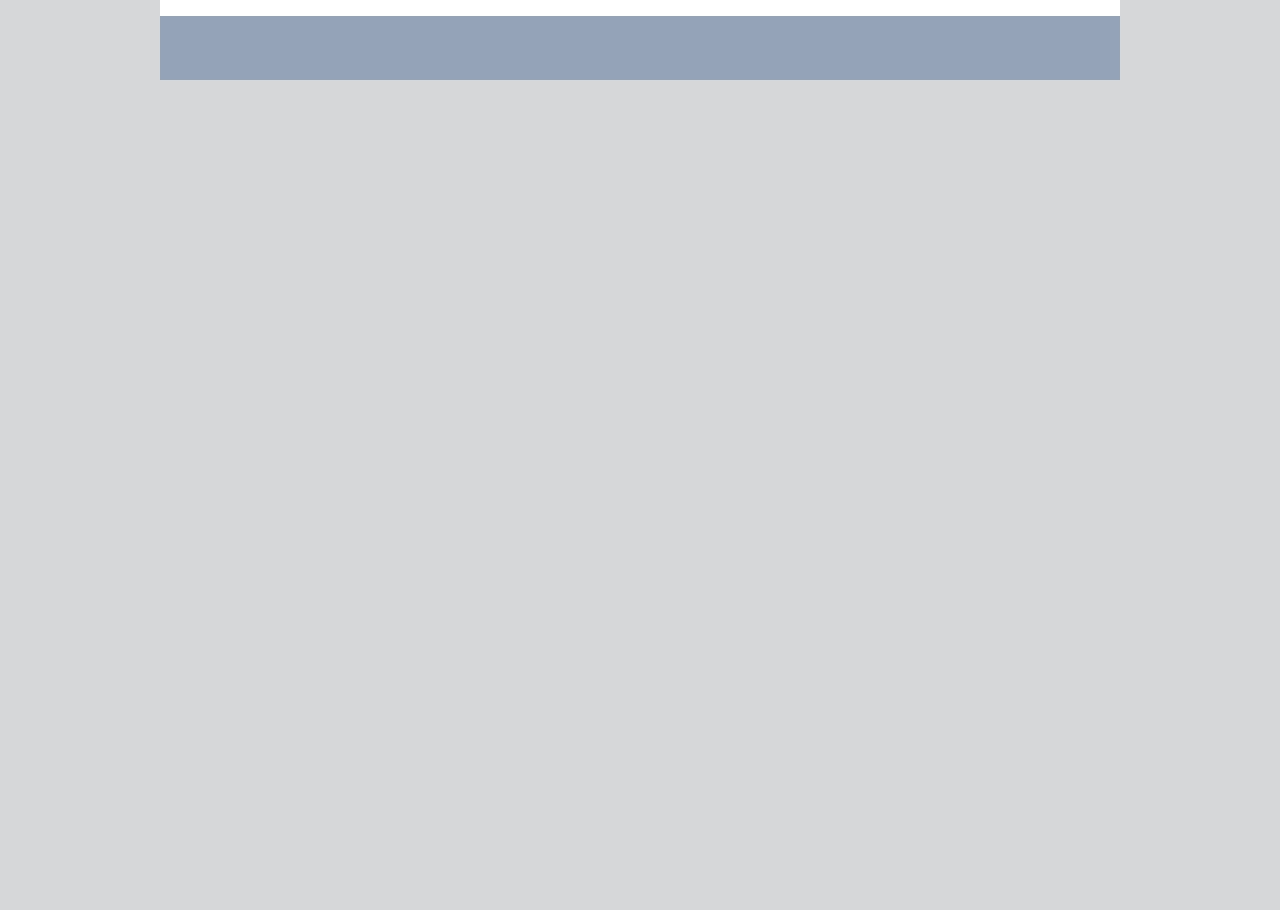
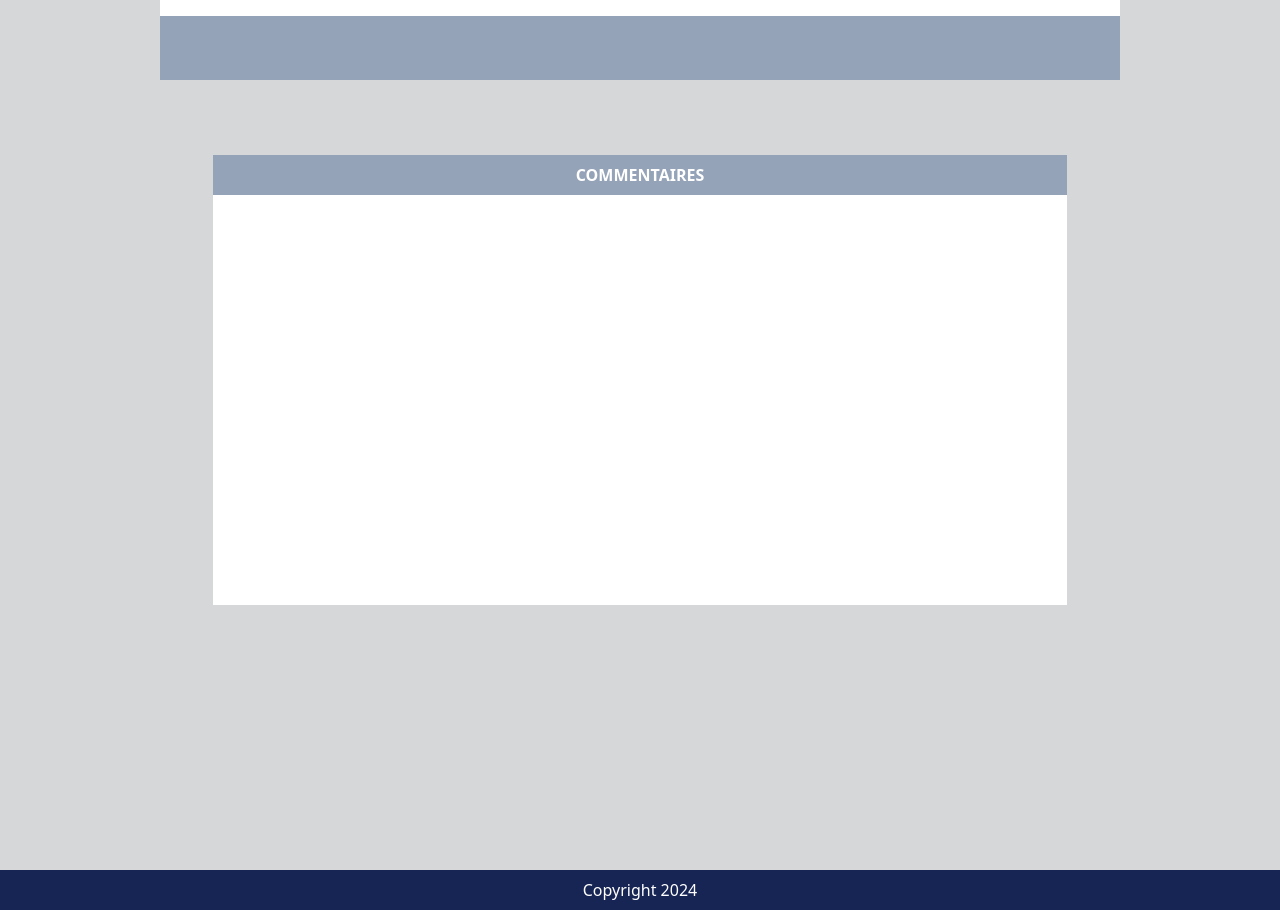
Before and after one commit to loulou-gif/streamApp, a React (Create React App) app: page /streams in a window 1280 px wide. Shown: the part 1180-2090 px from the top of the page. Before the commit the page ends 1310 px from the top, so only its background shows below. Built offline with nearby package versions, Linux system fonts and the light colour scheme.

Commit message:
end wireframe streams

```diff
--- a/src/Components/Animes.js
+++ b/src/Components/Animes.js
@@ -1,5 +1,6 @@
 import React from 'react';
 import { Miniatures } from '../Data/Miniatures';
+import { Link } from 'react-router-dom';
 
 
 const Animes = () => {
@@ -15,11 +16,14 @@ const Animes = () => {
                 // height:'35vh'
             }}>
             {/* <div className='overlay'></div> */}
-             <div className='title w-full font-bold flex rounded-b-lg text-white bg-blue-900 mt-72 justify-evenly'>
-                 <p>{d.name} </p>
-                 <p>{d.licence} </p>
-                 <p>EP: {d.episode} </p>
-             </div>
+            <Link to={d.link}>
+                <div className='title w-full font-bold flex rounded-b-lg text-white bg-blue-900 mt-72 justify-evenly'>
+                    <p>{d.name} </p>
+                    <p>{d.licence} </p>
+                    <p>EP: {d.episode} </p>
+                </div>
+            </Link>
+
          </div>
            ))}
           </div>
--- a/src/Components/Comments.js
+++ b/src/Components/Comments.js
@@ -2,9 +2,18 @@ import React from 'react';
 
 const Comments = () => {
     return (
-        <div>
+        <section className='comments w-full h-[500px] flex justify-center items-center '>
+            <div className='text bg-white w-8/12 h-[450px] '>
+                <div className='h-10 bg-slate-400 flex justify-center items-center'>
+                    <h3 className='text-white font-bold'>COMMENTAIRES</h3>
+                </div>
+            </div>
+            {/* <div className='bg-black h-[300px] w-full '>
+                <form className=''>
 
-        </div>
+                </form>
+            </div> */}
+        </section>
     );
 };
 
--- a/src/Data/Miniatures.js
+++ b/src/Data/Miniatures.js
@@ -7,6 +7,7 @@ export const Miniatures = [
         image:img,
         licence:'VOSTFR',
         episode:'01',
+        link:'/streams'
     },
     {
         id:2,
@@ -14,6 +15,7 @@ export const Miniatures = [
         image:img,
         licence:'VOSTFR',
         episode:'01',
+        link:'/streams'
     },
     {
         id:3,
@@ -21,6 +23,7 @@ export const Miniatures = [
         image:img,
         licence:'VOSTFR',
         episode:'01',
+        link:'/streams'
     },
     {
         id:4,
@@ -28,6 +31,7 @@ export const Miniatures = [
         image:img,
         licence:'VOSTFR',
         episode:'01',
+        link:'/streams'
     },
     {
         id:5,
@@ -35,6 +39,7 @@ export const Miniatures = [
         image:img,
         licence:'VOSTFR',
         episode:'01',
+        link:'/streams'
     },
     {
         id:6,
@@ -42,6 +47,7 @@ export const Miniatures = [
         image:img,
         licence:'VOSTFR',
         episode:'01',
+        link:'/streams'
     },
     {
         id:7,
@@ -49,6 +55,7 @@ export const Miniatures = [
         image:img,
         licence:'VOSTFR',
         episode:'01',
+        link:'/streams'
     },
     {
         id:8,
@@ -56,6 +63,7 @@ export const Miniatures = [
         image:img,
         licence:'VOSTFR',
         episode:'01',
+        link:'/streams'
     },
     {
         id:9,
@@ -63,6 +71,7 @@ export const Miniatures = [
         image:img,
         licence:'VOSTFR',
         episode:'01',
+        link:'/streams'
     },
     {
         id:10,
@@ -70,6 +79,7 @@ export const Miniatures = [
         image:img,
         licence:'VOSTFR',
         episode:'01',
+        link:'/streams'
     },
     {
         id:11,
@@ -77,6 +87,7 @@ export const Miniatures = [
         image:img,
         licence:'VOSTFR',
         episode:'01',
+        link:'/streams'
     },
     {
         id:12,
@@ -84,6 +95,7 @@ export const Miniatures = [
         image:img,
         licence:'VOSTFR',
         episode:'01',
+        link:'/streams'
     },
     {
         id:13,
@@ -91,6 +103,7 @@ export const Miniatures = [
         image:img,
         licence:'VOSTFR',
         episode:'01',
+        link:'/streams'
     },
     {
         id:14,
@@ -98,6 +111,7 @@ export const Miniatures = [
         image:img,
         licence:'VOSTFR',
         episode:'01',
+        link:'/streams'
     },
     {
         id:15,
@@ -105,5 +119,6 @@ export const Miniatures = [
         image:img,
         licence:'VOSTFR',
         episode:'01',
+        link:'/streams'
     },
 ]
--- a/src/pages/public/Streams.js
+++ b/src/pages/public/Streams.js
@@ -3,6 +3,7 @@ import NavBar from '../../Components/Navbar';
 import Details from '../../Components/Details';
 import Video from '../../Components/Video';
 import Comments from '../../Components/Comments';
+import Footer from '../../Components/Footer';
 
 const Streams = () => {
     return (
@@ -11,6 +12,7 @@ const Streams = () => {
             <Details/>
             <Video/>
             <Comments/>
+            <Footer/>
         </section>
     );
 };
```
